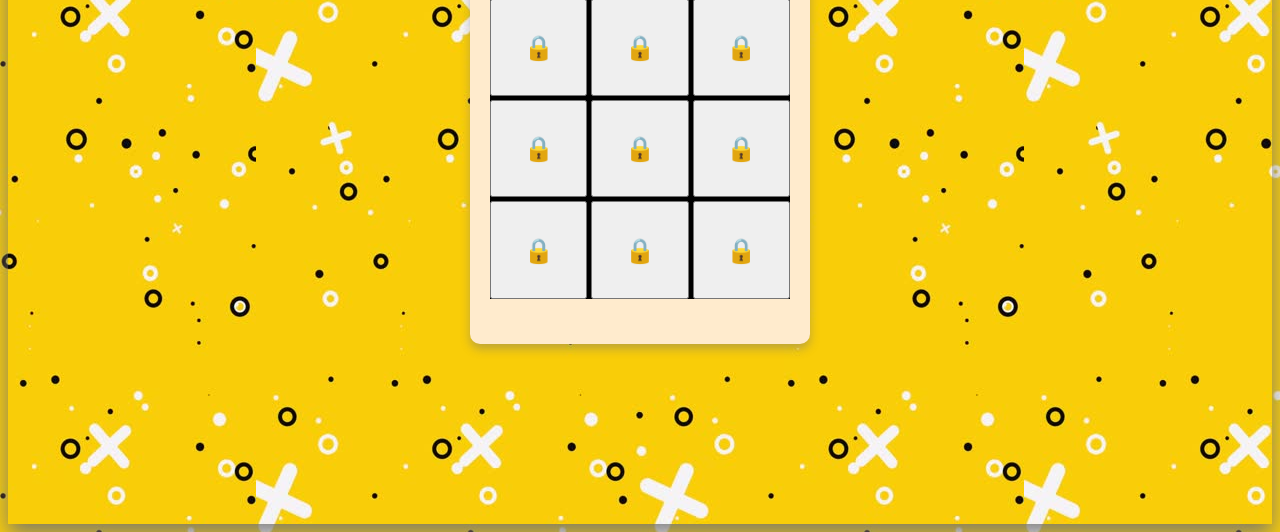
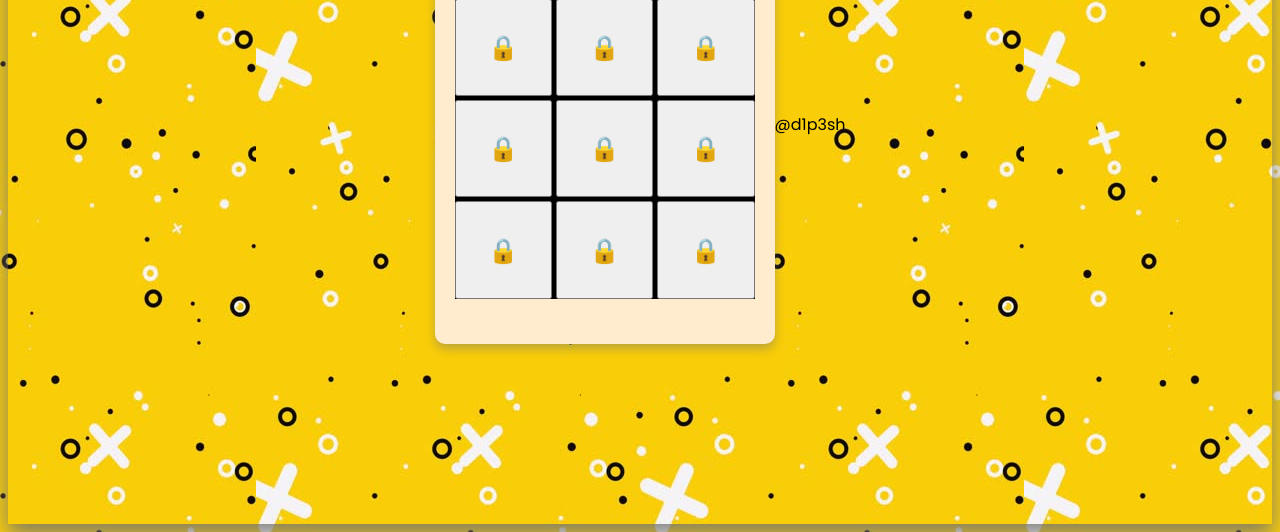
Before and after one commit to dipesh-2874/TIC-TAC-TOE, a plain HTML site: page index.html in a window 1280 px wide. Shown: the part 284-816 px from the top of the page. Drawn offline with Linux system fonts and the light colour scheme.

Commit message:
Update index

```diff
--- a/index.html
+++ b/index.html
@@ -23,6 +23,7 @@
             <button class="btn" data-val="9">🔒</button>
         </div>
     </div>
+    <p>@d1p3sh</p>
     <script src="script.js"></script>
 </body>
 </html>
```
